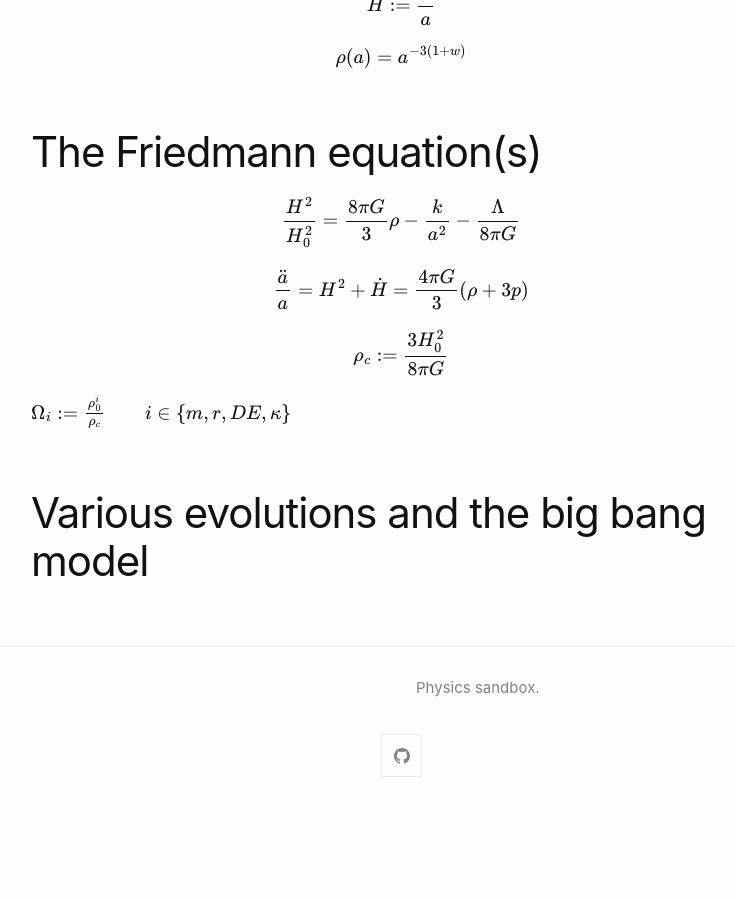
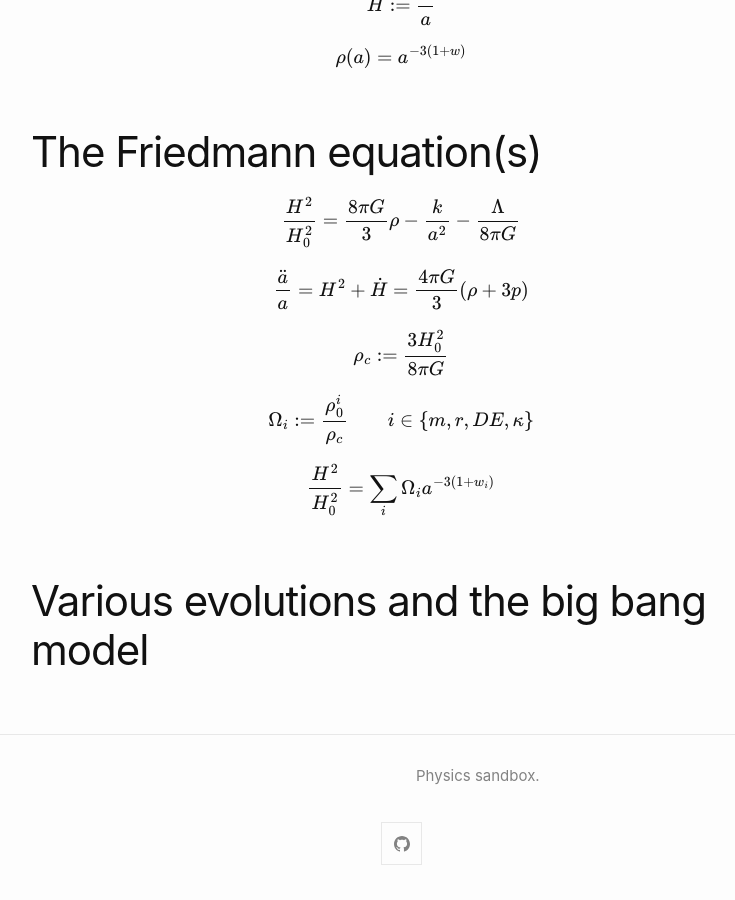
Before and after one commit to YoloNomy/YoloNomy.github.io, a Jekyll site: the page built from codes/cosmo/friedmann.md, in a window 1280 px wide and 900 px high, scrolled down 795 px. Shown: the whole window, without its empty margins (239-974 px from the left). Built offline with Jekyll 4.4.1, drawn with Linux system fonts in a browser that asks for light colours; formulas are drawn with MathJax 3; before the commit the page ends 1607 px from its top, so only the background shows below that.

Commit message:
Update friedmann.md

```diff
--- a/codes/cosmo/friedmann.md
+++ b/codes/cosmo/friedmann.md
@@ -50,4 +50,7 @@
 $$
 \Omega_{i} := \frac{\rho^i_0}{\rho_c} \qquad i\in\{m,r,DE,\kappa\}
 $$
+
+$$ \frac{H^2}{H_0^2} = \sum_i \Omega_i a^{-3(1+w_i)}$$
+
 # Various evolutions and the big bang model
```
